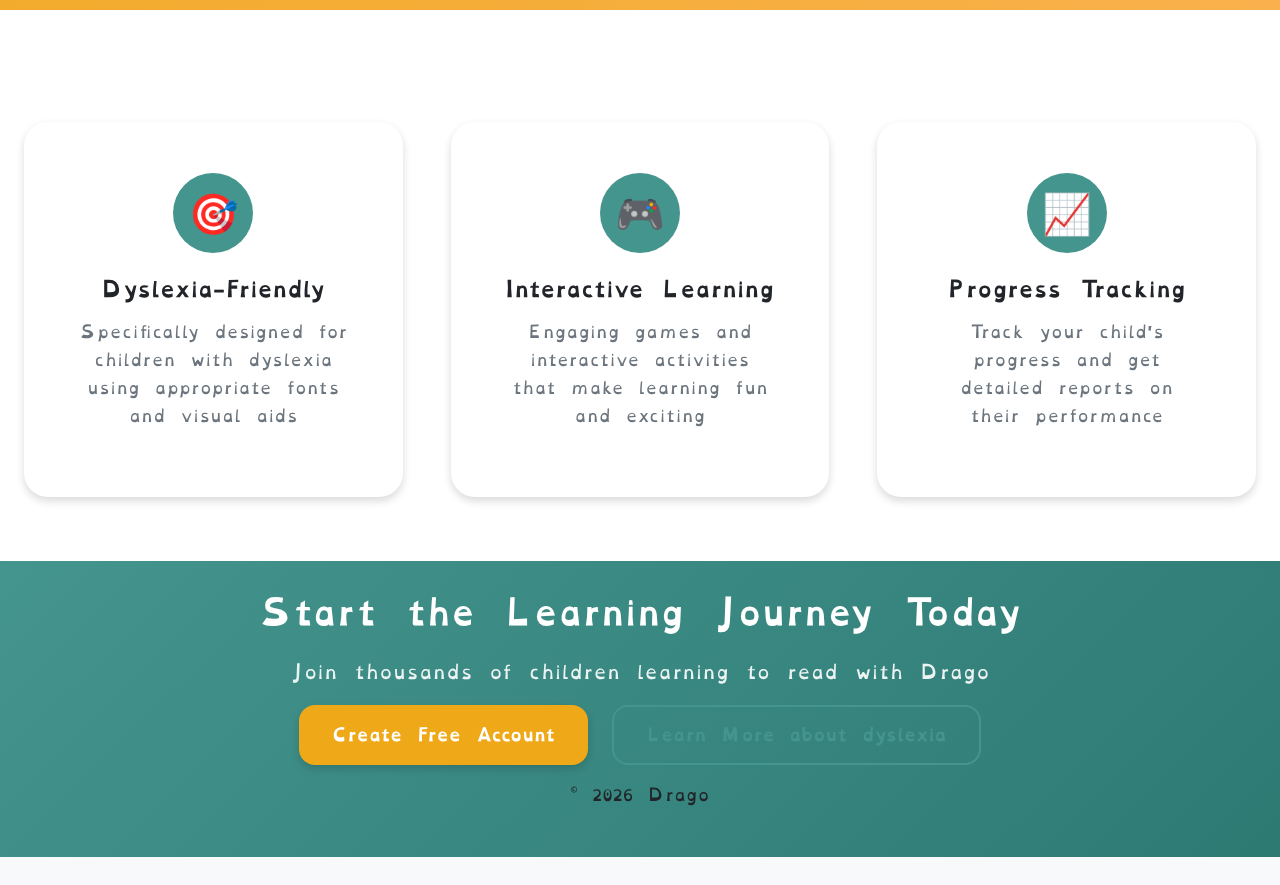
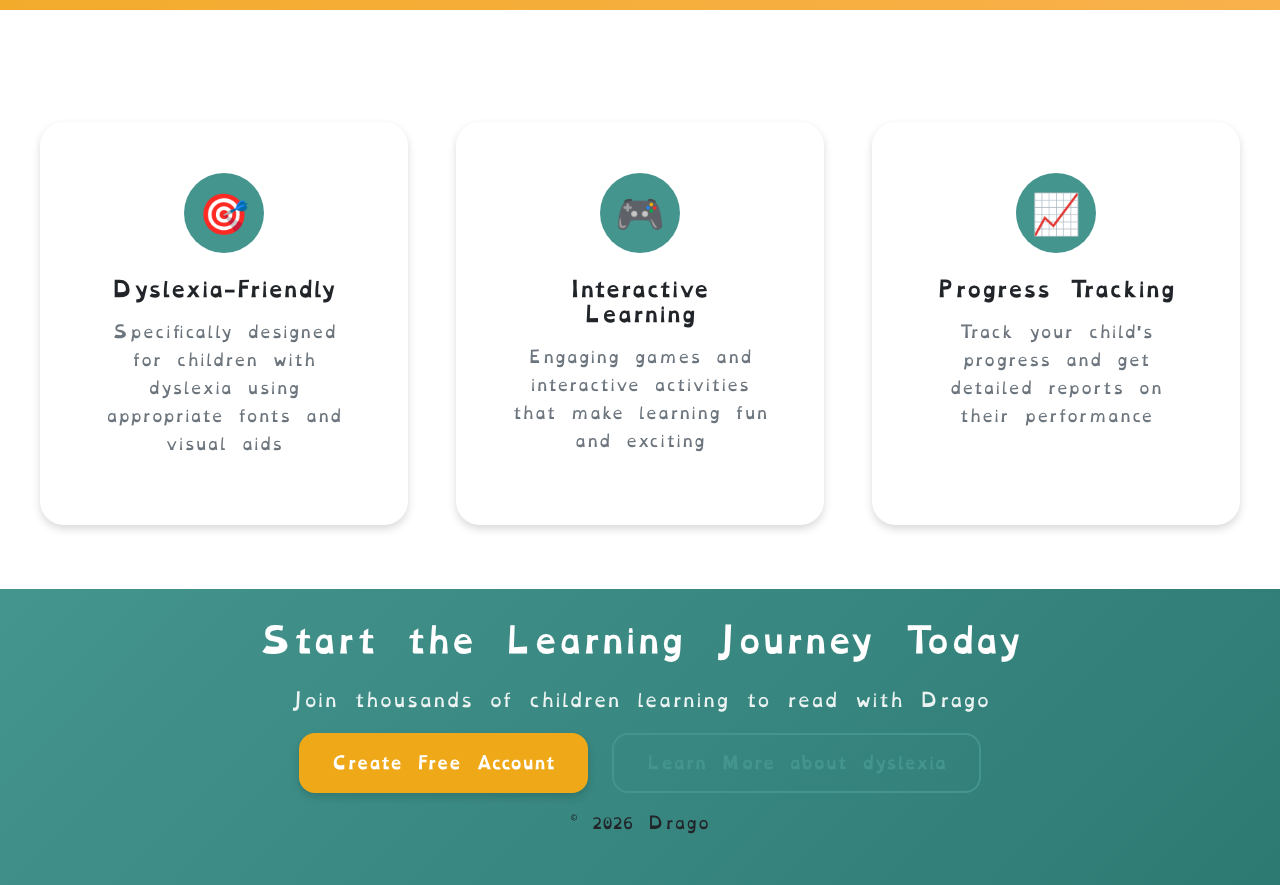
Before and after one commit to Drago-project/drago-frontend, a React (Vite) app: page / in a window 1280 px wide. Shown: the part 840-1725 px from the top of the page. Before the commit the page ends 1697 px from the top, so only its background shows below. Built offline with nearby package versions, Linux system fonts and the light colour scheme.

Commit message:
refactor FeatureCards: improve card structure and enhance layout for better readability

```diff
--- a/src/pages/LandingPage.jsx
+++ b/src/pages/LandingPage.jsx
@@ -71,45 +71,60 @@ function HeroSection({ t, i18n }) {
   );
 }
 
-const cards =[
-  {title:{
-  en:"Dyslexia-Friendly",
-  ar:"مخصص لعسر القراءة"},
-  description:{
-  en:"Specifically designed for children with dyslexia using appropriate fonts and visual aids",
-  ar:"مصمم خصيصاً للأطفال المصابين بعسر القراءة مع خطوط ومساعدات بصرية مناسبة"},
-  icon:"🎯"},
-  {title:{
-    en:"Interactive Learning",
-  ar: "تعلم تفاعلي"},
-description:{
+const cards = [
+  {
+    title: {
+      en: "Dyslexia-Friendly",
+      ar: "مخصص لعسر القراءة",
+    },
+    description: {
+      en: "Specifically designed for children with dyslexia using appropriate fonts and visual aids",
+      ar: "مصمم خصيصاً للأطفال المصابين بعسر القراءة مع خطوط ومساعدات بصرية مناسبة",
+    },
+    icon: "🎯",
+  },
+  {
+    title: {
+      en: "Interactive Learning",
+      ar: "تعلم تفاعلي",
+    },
+    description: {
       en: "Engaging games and interactive activities that make learning fun and exciting",
-  ar: "العاب وأنشطة تفاعلية تجعل التعلم ممتعاً ومشوقاً"
+      ar: "العاب وأنشطة تفاعلية تجعل التعلم ممتعاً ومشوقاً",
     },
-icon:"🎮"},
-  {title:{
-    en:"Progress Tracking",
-    ar:"تتبع التقدم"},
-  description:{
-    en:"Track your child's progress and get detailed reports on their performance",
-    ar:"تتبع تقدم طفلك وحصل على تقارير مفصلة عن أدائه"
+    icon: "🎮",
   },
-  icon:"📈"
-}
-]
+  {
+    title: {
+      en: "Progress Tracking",
+      ar: "تتبع التقدم",
+    },
+    description: {
+      en: "Track your child's progress and get detailed reports on their performance",
+      ar: "تتبع تقدم طفلك وحصل على تقارير مفصلة عن أدائه",
+    },
+    icon: "📈",
+  },
+];
 
 function FeatureCards({ i18n }) {
   return (
     <section className={styles.featuresSection}>
+      <div className={styles.featuresContainer}>
         <div className={styles.featuresGrid}>
           {cards.map((card, index) => (
             <Card
               key={index}
               title={i18n.language === "ar" ? card.title.ar : card.title.en}
-          description={i18n.language === "ar" ? card.description.ar : card.description.en}
+              description={
+                i18n.language === "ar"
+                  ? card.description.ar
+                  : card.description.en
+              }
               icon={card.icon}
             />
           ))}
+        </div>
       </div>
     </section>
   );
```
Lines whose indentation alone changed are shown as unchanged.
